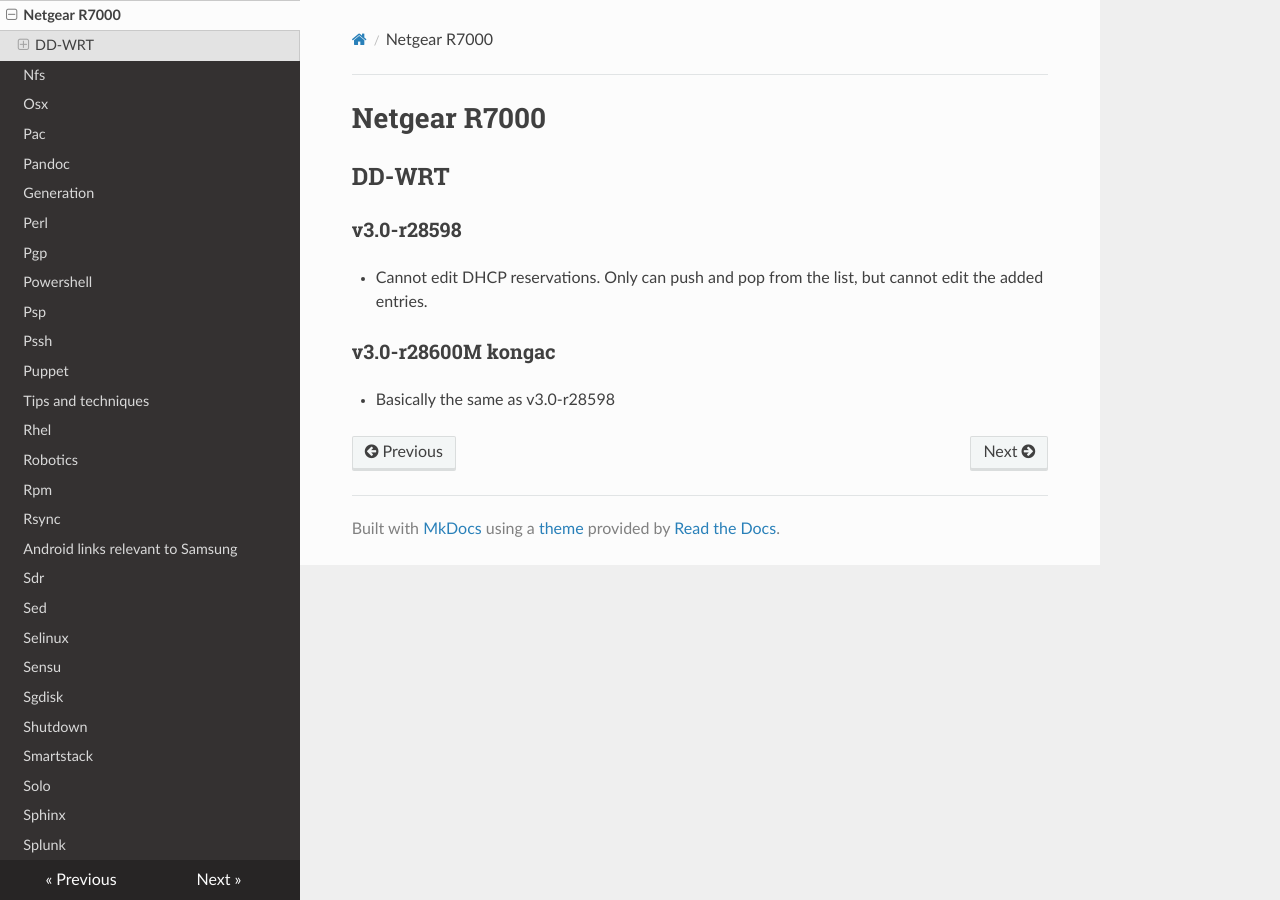
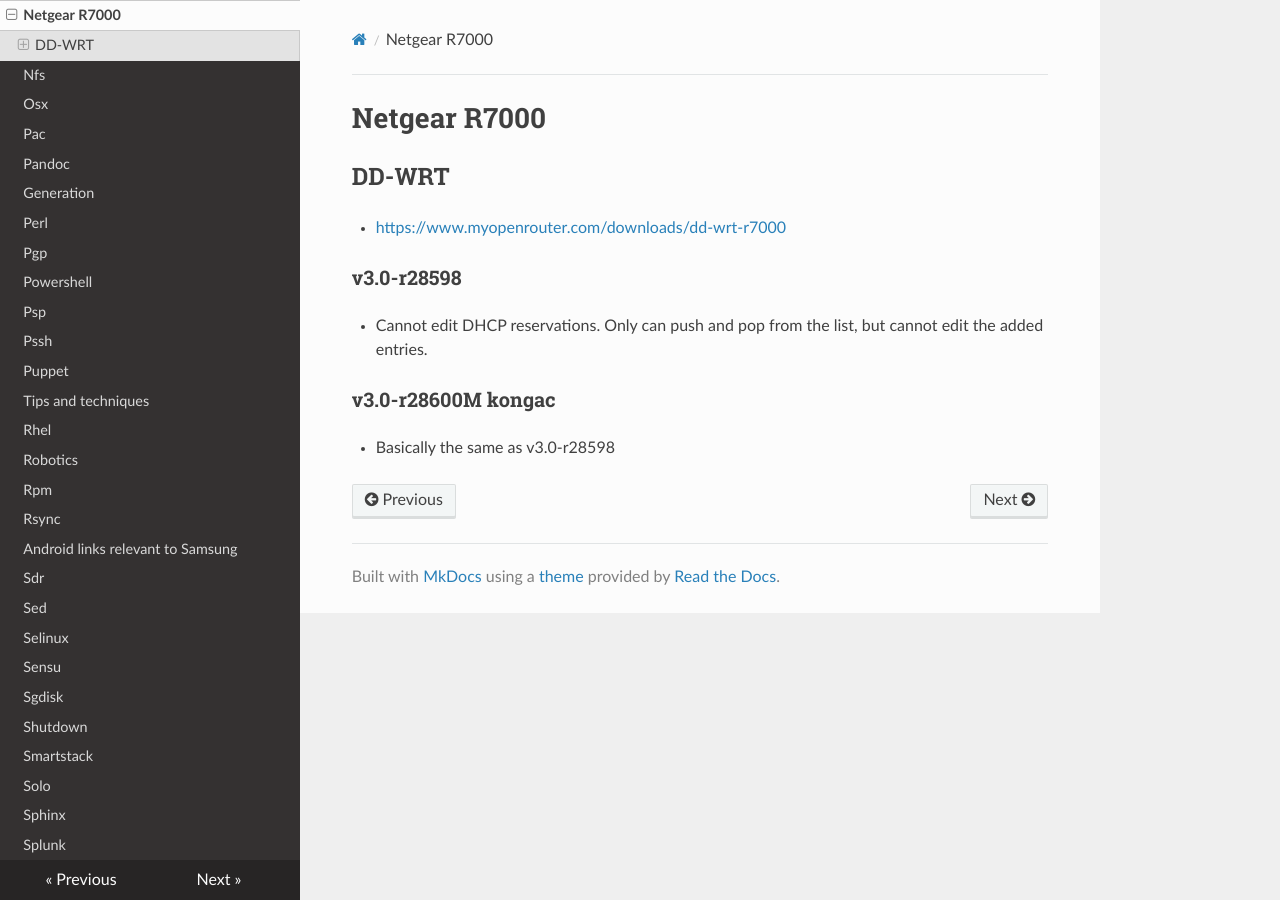
Before and after one commit to lando-cal/tech-notes, an MkDocs documentation site: the page built from docs/netgear.md, in a window 1280 px wide. Built offline with MkDocs 1.6.1, drawn with Linux system fonts in a browser that asks for light colours; nearby versions of some CDN libraries.

Commit message:
Add link

```diff
--- a/docs/netgear.md
+++ b/docs/netgear.md
@@ -1,6 +1,8 @@
 # Netgear R7000
 
 ## DD-WRT
+
+- <https://www.myopenrouter.com/downloads/dd-wrt-r7000>
 
 ### v3.0-r28598
 
```
